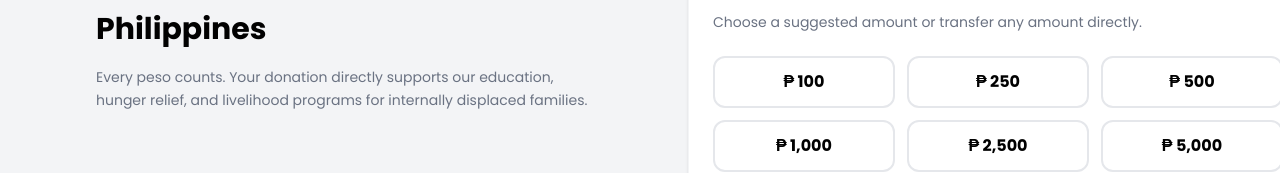
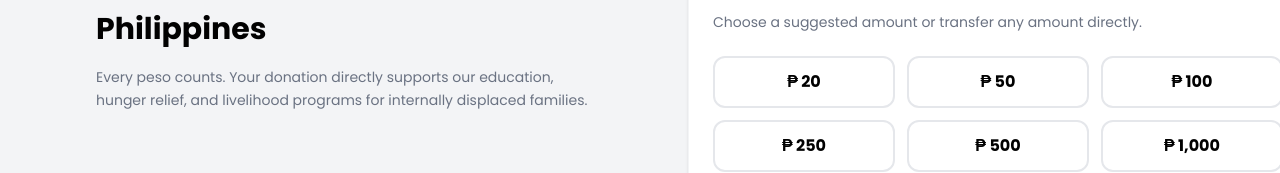
Before and after one commit to edmarktuazon/ako-bakwit, a Vue app: page /donation in a window 1280 px wide. Shown: the part 642-815 px from the top of the page. Built offline with nearby package versions, Linux system fonts and the light colour scheme; no server answers.

Commit message:
chore: fix donation container width in large device and add dynamic amt of 20, 50 on suggested amts array

```diff
--- a/src/views/DonationView.vue
+++ b/src/views/DonationView.vue
@@ -3,7 +3,7 @@ import NavbarContainer from '../components/NavbarContainer.vue'
 import FooterContainer from '../components/FooterContainer.vue'
 import { ref } from 'vue'
 
-const suggestedAmounts = [100, 250, 500, 1000, 2500, 5000]
+const suggestedAmounts = [20, 50, 100, 250, 500, 1000, 2500, 5000]
 const selectedAmount = ref(null)
 
 const selectAmount = (amount) => {
@@ -88,7 +88,7 @@ const donationChannels = [
 
         <!-- Right Side -->
         <div
-          class="bg-white w-full lg:w-155 shadow-sm border border-gray-100 rounded-2xl overflow-hidden"
+          class="bg-white w-full xl:w-155 shadow-sm border border-gray-100 rounded-2xl overflow-hidden"
           data-aos="fade-up"
         >
           <!--Choose Amount -->
```
